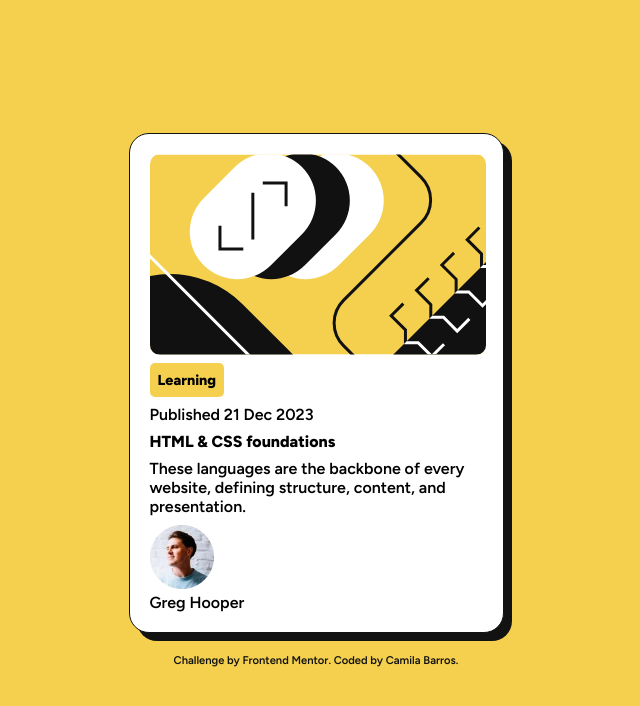
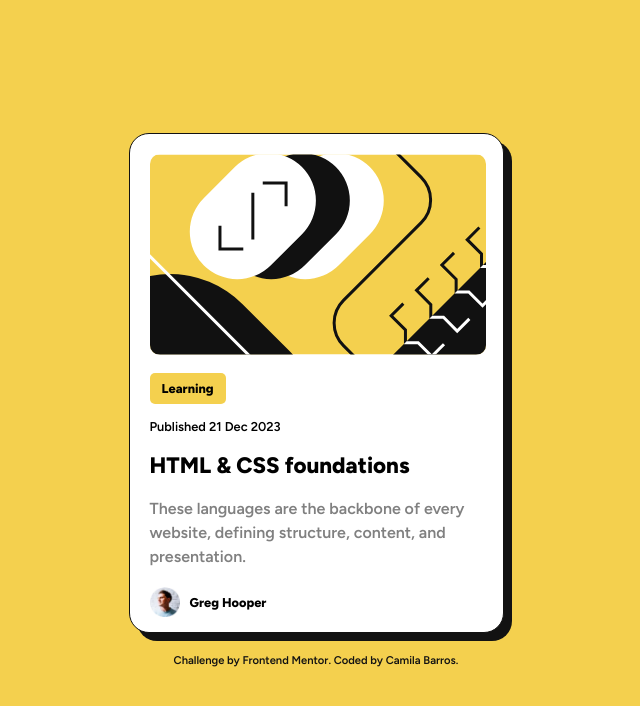
Before and after one commit to barroscamila/blog-preview-card, a plain HTML site: page index.html in a window 1280 px wide. Shown: the whole page, without its empty margins (324-964 px from the left). Drawn offline with Linux system fonts and the light colour scheme.

Commit message:
finished challenge

```diff
--- a/index.html
+++ b/index.html
@@ -5,7 +5,7 @@
   <meta name="viewport" content="width=device-width, initial-scale=1.0">
 
   <link rel="icon" type="image/png" sizes="32x32" href="./assets/images/favicon-32x32.png">
-  <link rel="stylesheet" href="style.css">
+  <link rel="stylesheet" href="style/style.css">
 
   <title>Frontend Mentor | Blog preview card</title>
 </head>
@@ -15,19 +15,17 @@
 
     <p id="tag">Learning</p>
 
-    <p>Published 21 Dec 2023</p>
+    <p id="date">Published 21 Dec 2023</p>
 
     <h1>HTML & CSS foundations</h1>
 
-    <p>These languages are the backbone of every website, defining structure, content, and presentation.</p>
+    <p id="post">These languages are the backbone of every website, defining structure, content, and presentation.</p>
 
     <div id="author">
       <img src="assets/images/image-avatar.webp" alt="">
       <p>Greg Hooper</p>
     </div>
-
   </div>
-
 
   <footer>
     Challenge by <a href="https://www.frontendmentor.io?ref=challenge" target="_blank">Frontend Mentor</a>.
--- a/style.css
+++ b/style/style.css
@@ -48,11 +48,47 @@ body {
 }
 
 #tag {
-    padding: 8px;
+    margin-top: 18px;
+    padding: 8px 12px;
     border-radius: 5px;
     background-color: var(--yellow);
     font-weight: 800;
-    font-size: 0.9rem;
+    font-size: 0.8rem;
+}
+
+#date {
+    margin-top: 15px;
+    font-size: 0.8rem;
+}
+
+#container h1 {
+    margin: 18px 0px;
+    font-size: 1.4rem;
+}
+
+#post {
+    margin-bottom: 18px;
+    font-size: 1rem;
+    font-weight: 600;
+    color: gray;
+    line-height: 1.5rem;
+}
+
+#author {
+    display: flex;
+    flex-direction: row;
+    align-items: center;
+}
+
+#author img {
+    width: 30px;
+    font-weight: 800;
+}
+
+#author p {
+    margin-left: 10px;
+    font-weight: 800;
+    font-size: 0.8rem;
 }
 
 footer {
@@ -66,3 +102,18 @@ footer a {
     font-size: 0.7rem;
     color: var(--black);
 }
+
+/* responsive design */
+
+@media screen and (max-width: 375px) {
+    #container {
+        width: 320px;
+        height: 480px;
+    }
+    #tag { margin-top: 16px; }
+    #date { margin-top: 13px; }
+    #h1 { margin: 16px 0px; font-size: 1.2rem; }
+    #post { margin-bottom: 16px; font-size: 0.9rem; }
+    #container img { width: 280px; }
+    #author img { width: 30px; }
+}
```
